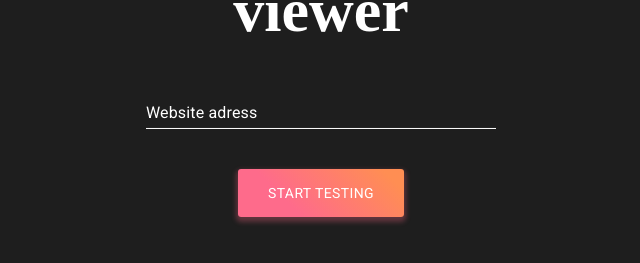
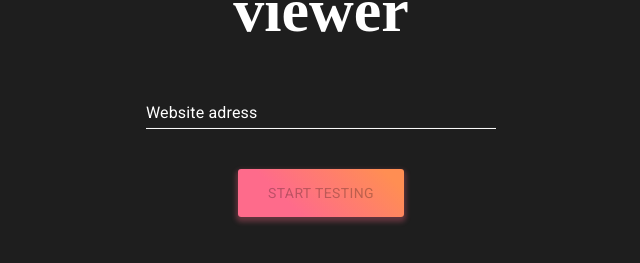
Before and after one commit to sasza2/web-responsive-viewer, a React (Create React App) app: page / in a window 1280 px wide. Shown: the part 337-600 px from the top of the page, without its empty margins (319-959 px from the left). Built offline with nearby package versions, Linux system fonts and the light colour scheme.

Commit message:
Welcome screen continue

```diff
--- a/app/main.js
+++ b/app/main.js
@@ -4,6 +4,9 @@ import electron from 'electron'
 
 const app = electron.app
 const BrowserWindow = electron.BrowserWindow
+
+const Store = require('electron-store');
+const store = new Store();
 
 let mainWindow
 
--- a/package.json
+++ b/package.json
@@ -10,6 +10,8 @@
     "electron": "^6.0.10",
     "electron-builder": "^21.2.0",
     "electron-is-dev": "^1.1.0",
+    "electron-json-storage": "^4.1.8",
+    "electron-store": "^5.0.0",
     "lodash": "^4.17.15",
     "node-sass": "^4.12.0",
     "react": "^16.9.0",
--- a/src/components/routes/WelcomeScreen/WelcomeScreen.js
+++ b/src/components/routes/WelcomeScreen/WelcomeScreen.js
@@ -1,27 +1,37 @@
 import React from 'react'
 import { Link } from 'react-router-dom'
 import FormControl from '@material-ui/core/FormControl';
-import InputLabel from '@material-ui/core/InputLabel';
-import FormHelperText from '@material-ui/core/FormHelperText';
-
+import { history } from 'react-router-dom'
 import { Welcome, Header, Form, StyledInput, StyledInputLabel, StyledButton} from './styles'
 
-const FirstRunHomeScreen = () => (
+const WelcomeScreen = () => {
+  const [values, setValues] = React.useState({
+    url: '',
+  });
+
+  const handleChange = name => event => {
+    setValues({ ...values, [name]: event.target.value });
+  };
+
+  const handleSubmit = (event) => {
+    event.preventDefault();
+  }
+
+  return (
   <Welcome>
     <Header>
       Web responsive viewer
-      <Form>
+      <Form onSubmit={handleSubmit}>
         <FormControl>
           <StyledInputLabel htmlFor="my-input">Website adress</StyledInputLabel>
-          <StyledInput id="my-input" aria-describedby="my-helper-text" />
+          <StyledInput id="my-input" onChange={handleChange('url')} aria-describedby="my-helper-text"/>
         </FormControl>
-        <Link to='/overview'>
-          <StyledButton>Start testing</StyledButton>
-        </Link>
+        <StyledButton type="submit" disabled={!values.url}>Start testing</StyledButton>
       </Form>
     </Header>
   </Welcome>
-)
+  )
+}
 
 
-export default FirstRunHomeScreen
+export default WelcomeScreen
--- a/src/components/routes/WelcomeScreen/styles.js
+++ b/src/components/routes/WelcomeScreen/styles.js
@@ -19,7 +19,7 @@ export const Header = styled.h1`
   color: white;
 `
 
-export const Form = styled.div`
+export const Form = styled.form`
   display: block;
   clear: both;
   margin-top: 35px;
--- a/src/index.js
+++ b/src/index.js
@@ -4,6 +4,7 @@ import { Provider } from 'react-redux'
 
 import App from './components/App';
 import { configureStore } from './store'
+
 
 const store = configureStore()
 
```
